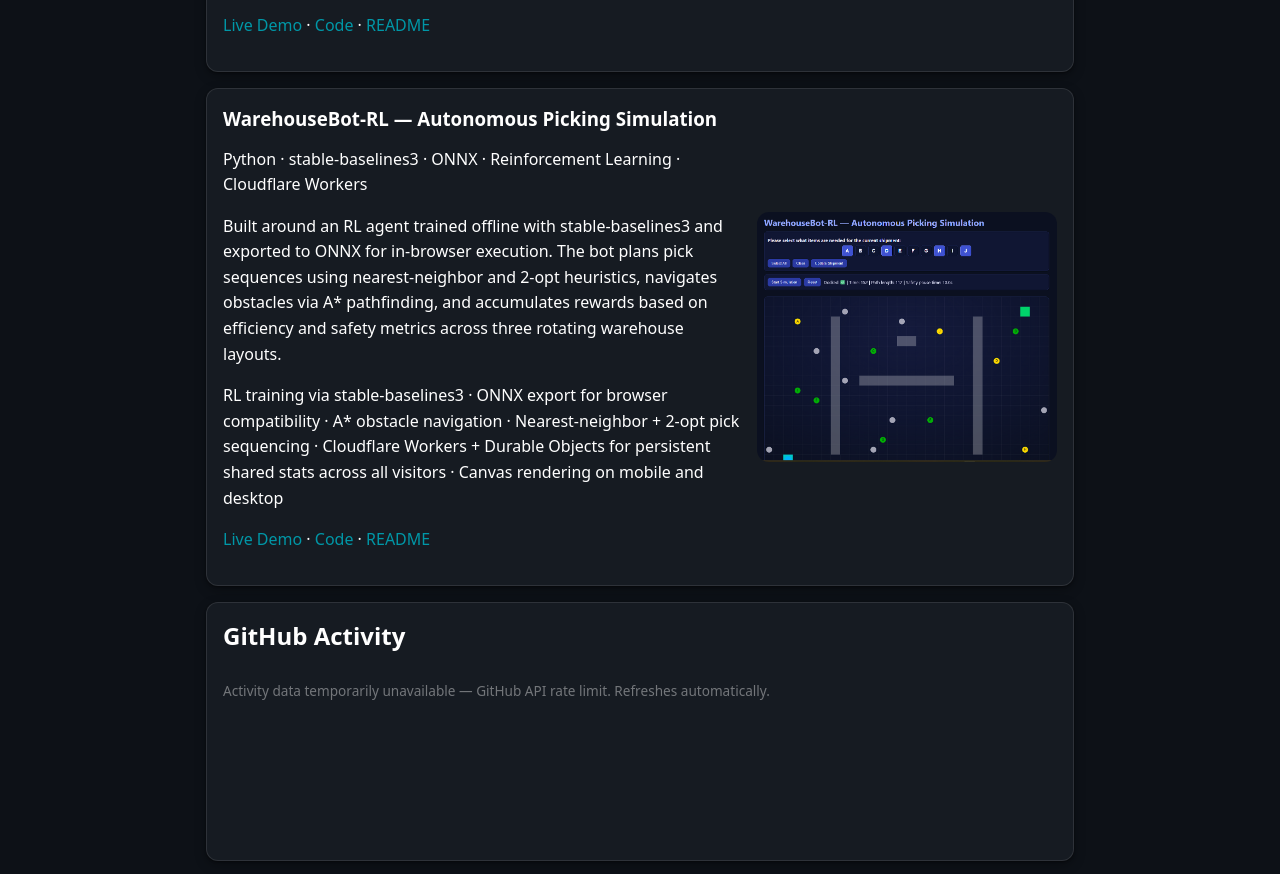
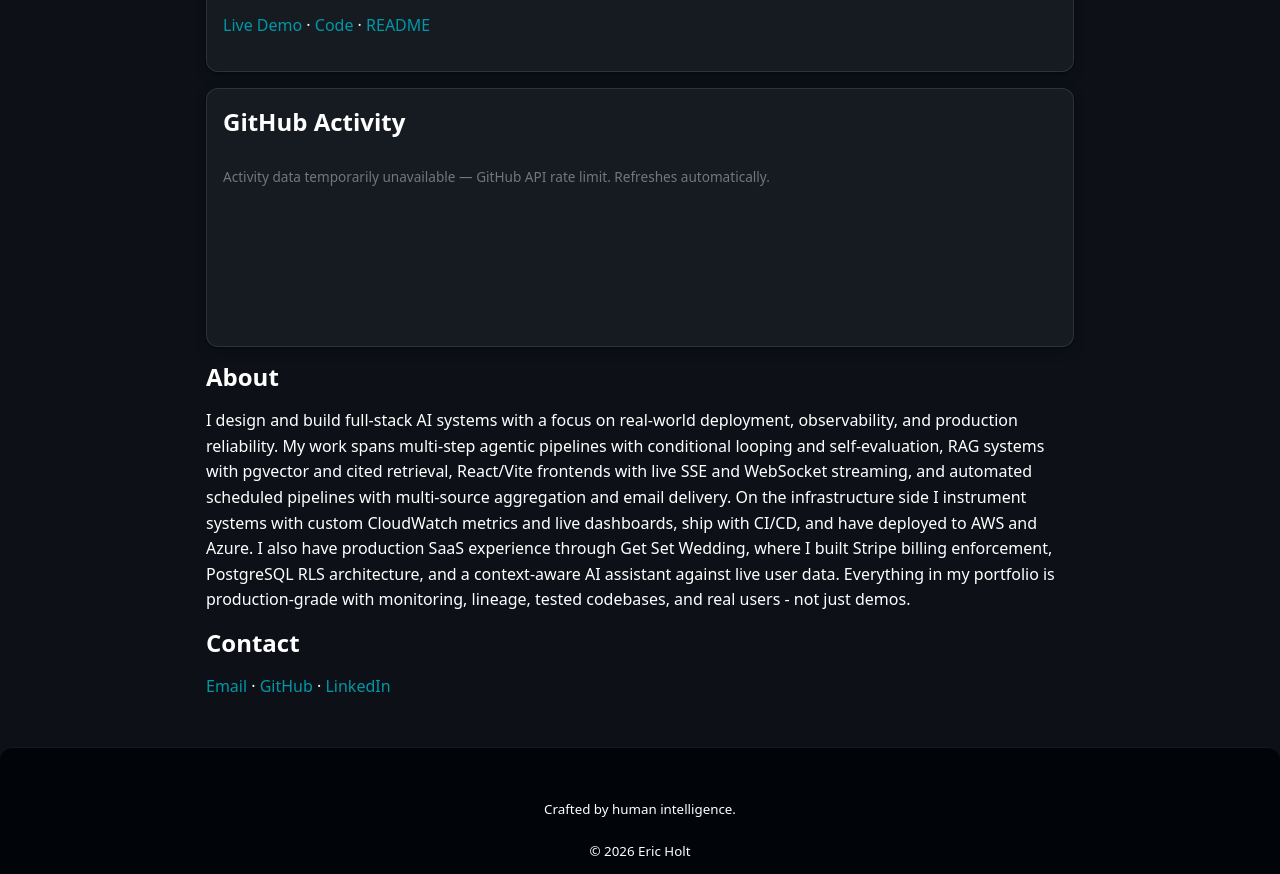
Before and after one commit to eholt723/portfolio, a plain HTML site: page index.html in a window 1280 px wide. Shown: the part 4693-5567 px from the top of the page. Drawn offline with nearby package versions, Linux system fonts and the light colour scheme; no server answers.

Commit message:
remove WarehouseBot-RL project

```diff
--- a/index.html
+++ b/index.html
@@ -330,34 +330,6 @@
   </a>
 </article>
 
-<!--5) WAREHOUSEBOT -->
-<article class="project">
-  <div class="project-text">
-    <h3>WarehouseBot-RL — Autonomous Picking Simulation</h3>
-    <p>Python · stable-baselines3 · ONNX · Reinforcement Learning · Cloudflare Workers</p>
-    <p>
-      Built around an RL agent trained offline with stable-baselines3 and exported to ONNX for in-browser
-      execution. The bot plans pick sequences using nearest-neighbor and 2-opt heuristics, navigates
-      obstacles via A* pathfinding, and accumulates rewards based on efficiency and safety metrics across
-      three rotating warehouse layouts.
-    </p>
-    <p>
-      RL training via stable-baselines3 · ONNX export for browser compatibility · A* obstacle navigation ·
-      Nearest-neighbor + 2-opt pick sequencing · Cloudflare Workers + Durable Objects for persistent shared
-      stats across all visitors · Canvas rendering on mobile and desktop
-    </p>
-    <p>
-      <a href="https://eholt723.github.io/warehousebot-rl/" target="_blank" rel="noopener">Live Demo</a>
-      ·
-      <a href="https://github.com/eholt723/warehousebot-rl" target="_blank" rel="noopener">Code</a>
-      ·
-      <a href="https://github.com/eholt723/warehousebot-rl#readme" target="_blank" rel="noopener">README</a>
-    </p>
-  </div>
-  <a href="https://eholt723.github.io/warehousebot-rl/" target="_blank" rel="noopener">
-    <img src="images/WarehouseBot-RL.png" class="project-img" alt="WarehouseBot RL"/>
-  </a>
-</article>
 
 
 </section>
```
